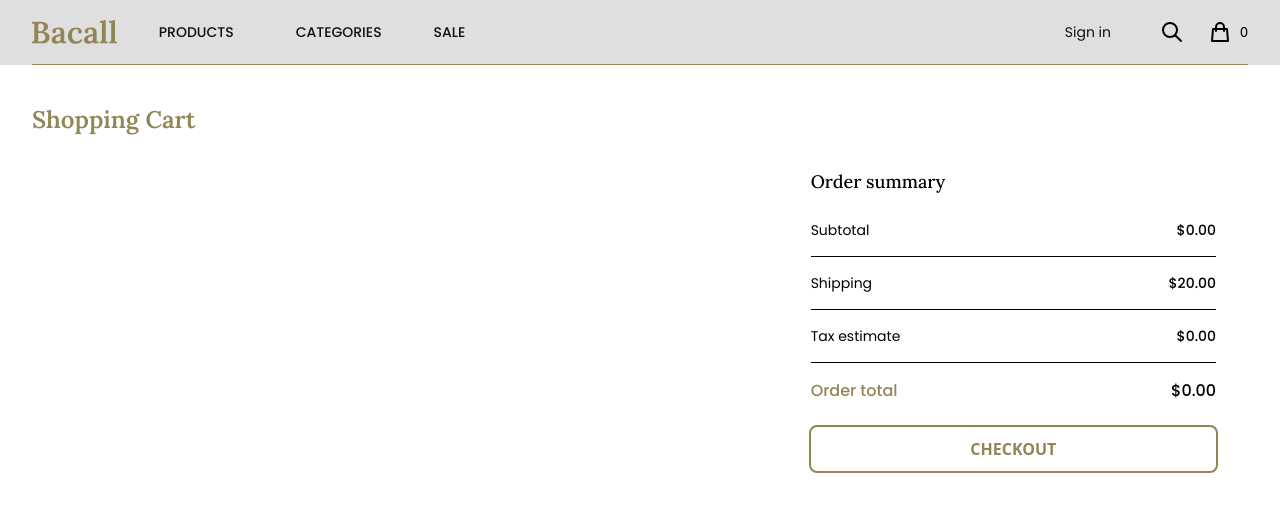
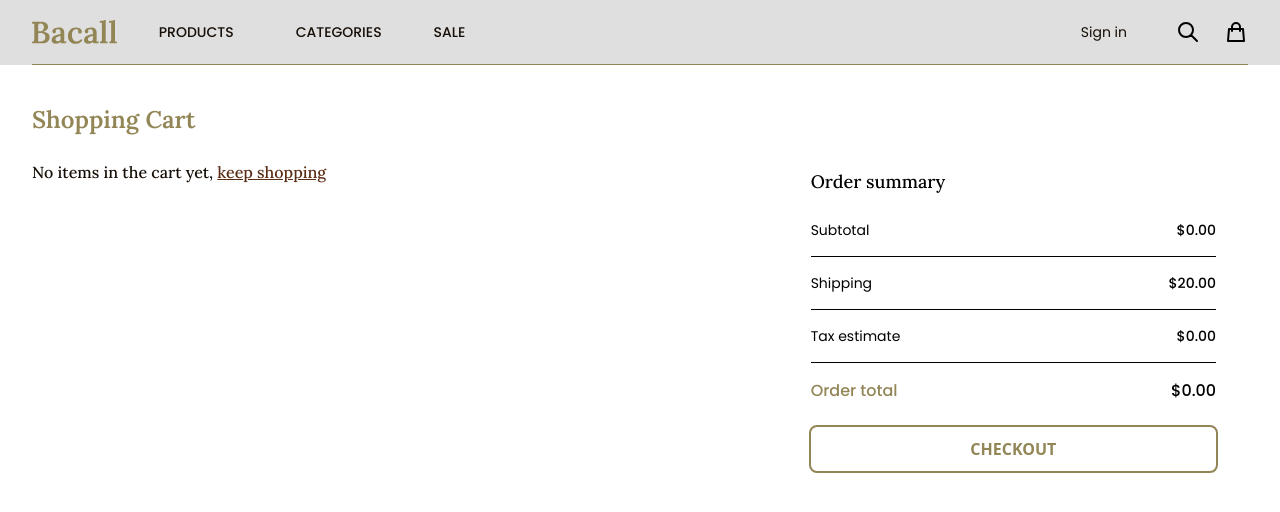
Before and after one commit to ManuelNelson7/bacall-store, a React (Create React App) app: page /cart in a window 1280 px wide. Shown: the top 512 px of the page. Built offline with nearby package versions, Linux system fonts and the light colour scheme.

Commit message:
cart 26/04

```diff
--- a/src/components/Navbar/ShoppingCart.jsx
+++ b/src/components/Navbar/ShoppingCart.jsx
@@ -13,7 +13,7 @@ const ShoppingCart = () => {
                     className="flex-shrink-0 h-6 w-6 text-gray-400 group-hover:text-gray-500"
                     aria-hidden="true"
                 />
-                <span className="ml-2 text-sm font-medium text-gray-700 group-hover:text-gray-800">{totalQuantity()}</span>
+                {totalQuantity() > 0 && <span className="ml-2 text-sm font-medium text-gray-700 group-hover:text-gray-800">{totalQuantity()}</span>}
                 <span className="sr-only">items in cart, view bag</span>
             </Link>
         </div>
--- a/src/components/cart/FullCart.jsx
+++ b/src/components/cart/FullCart.jsx
@@ -39,6 +39,8 @@ const FullCart = () => {
                         <h2 id="cart-heading" className="sr-only">
                             Items in your shopping cart
                         </h2>
+
+                        {cart.length === 0 && <p to="/categories" className="text-md font-lora font-medium text-dark pt-6">No items in the cart yet, <Link to='/categories' className="underline text-brown">keep shopping</Link></p>}
 
                         <ul>
                             {cart.map((item) => (
```
